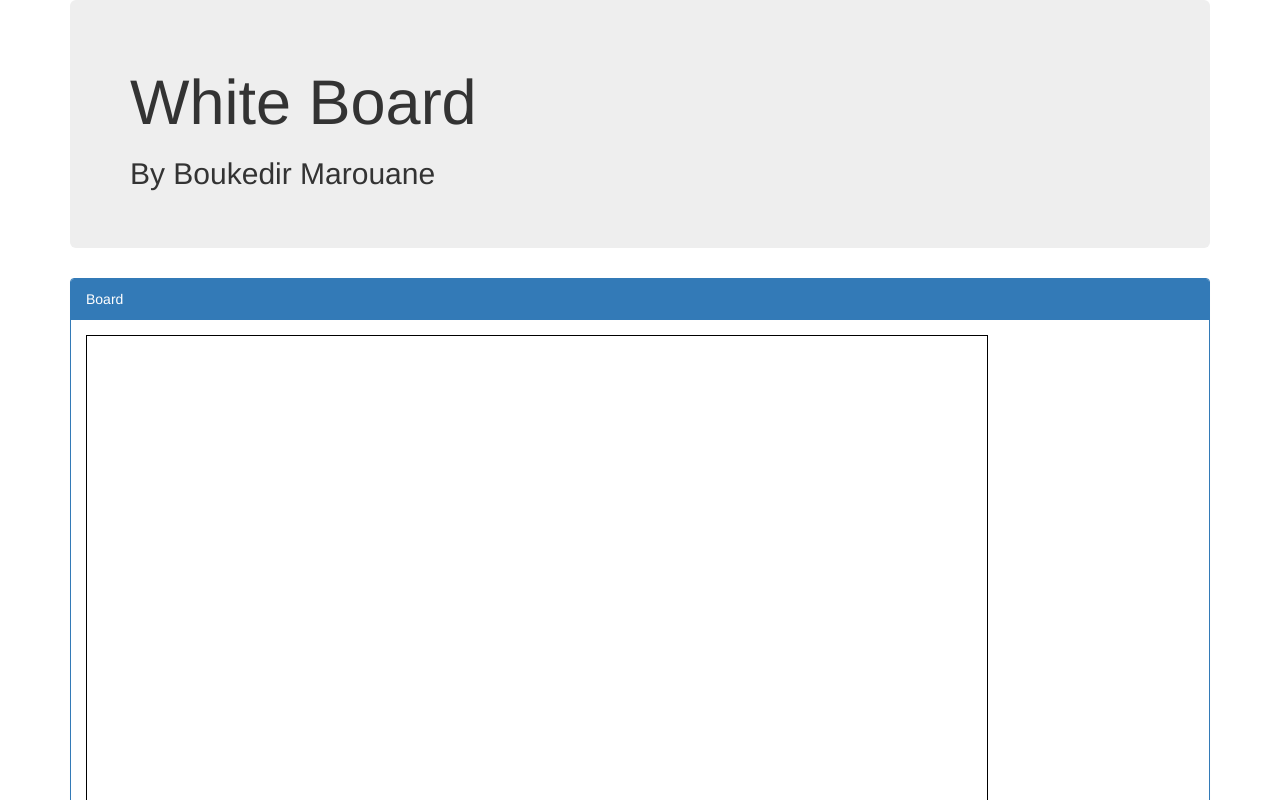
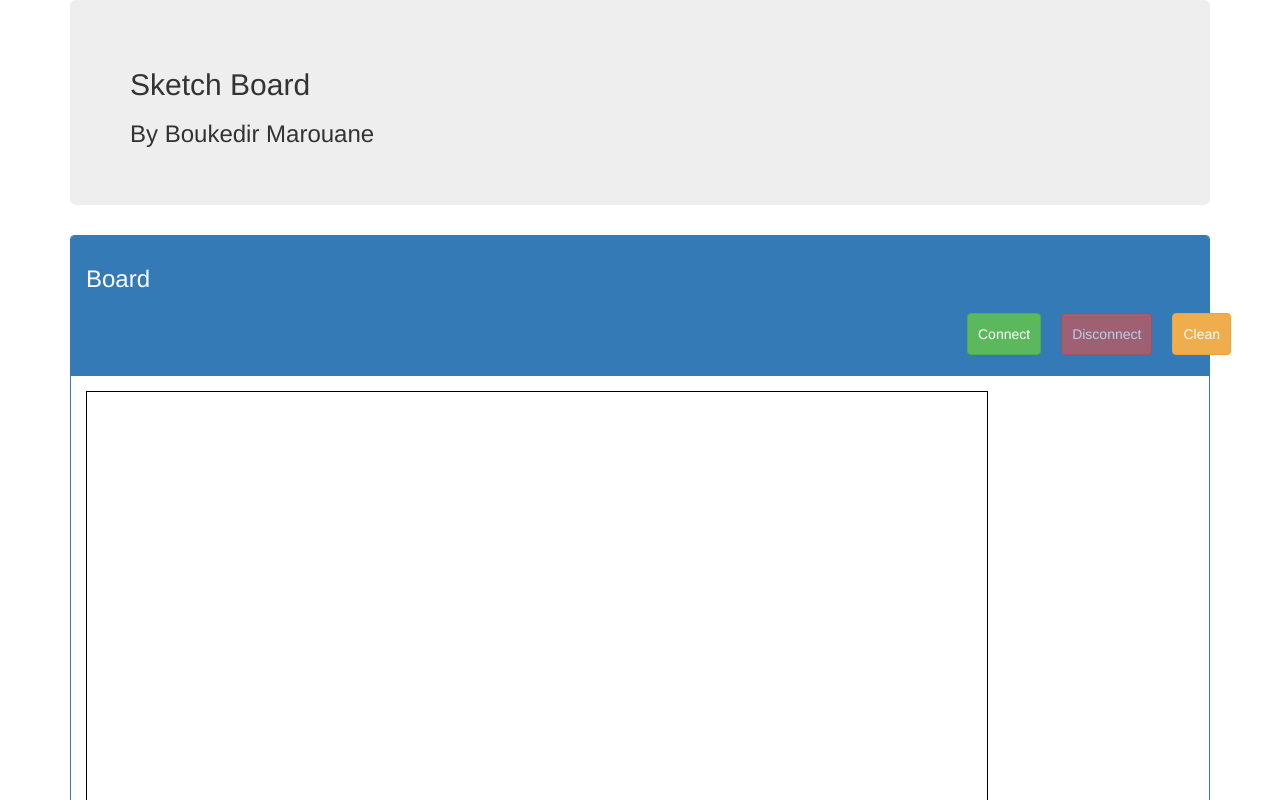
Before and after one commit to wan-bu/white-board-front, an Angular app: page / in a window 1280 px wide. Shown: the top 800 px of the page. Built offline with nearby package versions, Linux system fonts and the light colour scheme; no server answers.

Commit message:
connect,disconnect,clean buttons + some refactoring

```diff
--- a/src/app/modules/white-board/components/board/board.component.html
+++ b/src/app/modules/white-board/components/board/board.component.html
@@ -1,11 +1,21 @@
 
 <div class="container">
     <div class="jumbotron">
-      <h1>White Board</h1>
-      <h2>By Boukedir Marouane</h2>
+      <h2>Sketch Board</h2>
+      <h3>By Boukedir Marouane</h3>
     </div>
     <div class="panel panel-primary">
-      <div class="panel-heading">Board</div>
+
+      <div class="panel-heading"><h3>Board</h3>
+        <div class="container">
+          <button style="float: right;padding: 10px;margin: 10px;" (click)="clean()"  type="button" class="btn btn-warning">Clean</button>
+
+          <button style="float: right;padding: 10px;margin: 10px;" [disabled]="!isConnected" (click)="disconnect()" type="button" class="btn btn-danger">Disconnect</button>
+          <button style="float: right;padding: 10px;margin: 10px;" [disabled]="isConnected" (click)="connect()" type="button" class="btn btn-success">Connect</button>
+
+        </div>
+
+      </div>
       <div class="panel-body" >
         <canvas #canvas style="border:1px solid #000000;" width="900" height="600"   (mousedown)="click($event)" (mousemove)="trace($event)" (mouseup)="release($event)" (mouseout)="release($event)"></canvas>
 
--- a/src/app/modules/white-board/components/board/board.component.ts
+++ b/src/app/modules/white-board/components/board/board.component.ts
@@ -15,23 +15,15 @@ export class BoardComponent implements OnInit {
   canvas: ElementRef<HTMLCanvasElement>;
 
   isMouseDown: boolean = false;
-  oldPosX: number = 0;
-  oldPosY: number = 0;
+
+  oldPoint: Point = new Point(0, 0);
+
+  isConnected: boolean = false;
 
   private ctx: CanvasRenderingContext2D;
 
   ngOnInit(): void {
     this.ctx = this.canvas.nativeElement.getContext('2d');
-    this.boardService.loadNewPoints();
-    this.boardService.data.subscribe(loadedPoint => {
-      console.log(loadedPoint);
-      if (this.oldPosX == 0 && this.oldPosY == 0) {
-        this.oldPosX = loadedPoint.posX;
-        this.oldPosY = loadedPoint.posY;
-      }
-      this.draw(loadedPoint);
-      console.log("ha7na dkhelna a hbiba !>>>> ", loadedPoint)
-    });
   }
 
   click(event) {
@@ -40,12 +32,14 @@ export class BoardComponent implements OnInit {
     const x = event.clientX - rect.left;
     const y = event.clientY - rect.top;
     console.log("x: " + x + " y: " + y);
-    this.oldPosX = x;
-    this.oldPosY = y;
-    let point = new Point(x, y);
-    this.draw(point);
-    this.boardService.sendPoint(point);
-    console.log("click");
+    this.oldPoint.posX = x;
+    this.oldPoint.posY = y;
+    let newPoint = new Point(x, y);
+    newPoint.isClick = this.isMouseDown;
+    this.draw(newPoint);
+    if (this.isConnected) {
+      this.boardService.sendPoint(newPoint);
+    }
   }
 
   trace(event) {
@@ -54,10 +48,12 @@ export class BoardComponent implements OnInit {
       const x = event.clientX - rect.left;
       const y = event.clientY - rect.top;
       console.log("x: " + x + " y: " + y);
-      let point = new Point(x, y);
-      this.draw(point);
-      this.boardService.sendPoint(point);
-      console.log("trace");
+      let newPoint = new Point(x, y);
+      newPoint.isClick = false;
+      this.draw(newPoint);
+      if (this.isConnected) {
+        this.boardService.sendPoint(newPoint);
+      }
     }
   }
 
@@ -69,15 +65,52 @@ export class BoardComponent implements OnInit {
   }
 
   draw(point: Point) {
-    // debugger
     this.ctx.beginPath();
-    this.ctx.moveTo(this.oldPosX, this.oldPosY);
+    this.ctx.moveTo(this.oldPoint.posX, this.oldPoint.posY);
     this.ctx.lineTo(point.posX, point.posY);
-    // this.ctx.lineWidth = 3;
-    this.ctx.strokeStyle = "#FF0000";
+    this.ctx.lineWidth = 2;
+    this.ctx.strokeStyle = this.getRandomColor();
     this.ctx.stroke();
-    this.oldPosX = point.posX;
-    this.oldPosY = point.posY;
+    this.oldPoint.posX = point.posX;
+    this.oldPoint.posY = point.posY;
   }
 
+  getRandomColor() {
+    var color = Math.floor(0x1000000 * Math.random()).toString(16);
+    return '#' + ('000000' + color).slice(-6);
+  }
+
+  connect() {
+    this.boardService.connect();
+    this.oldPoint = new Point(0, 0);
+    this.boardService.loadNewPoints();
+    this.boardService.data.subscribe(loadedPoint => {
+      if ((this.oldPoint.posX == 0 && this.oldPoint.posY == 0) || loadedPoint.isClick) {
+        this.oldPoint.posX = loadedPoint.posX;
+        this.oldPoint.posY = loadedPoint.posY;
+      }
+      if (loadedPoint.isCleaning) {
+        this.cleanCanvas();
+      }
+      this.draw(loadedPoint);
+    });
+    this.isConnected = true;
+  }
+
+  disconnect() {
+    this.boardService.disconnect();
+    this.isConnected = false;
+  }
+  clean() {
+    this.oldPoint = new Point(0, 0);
+    let newPoint = new Point(0, 0);
+    newPoint.isCleaning = true;
+    newPoint.isClick = true;
+    this.cleanCanvas();
+    this.boardService.sendPoint(newPoint);
+  }
+  cleanCanvas() {
+    this.ctx.fillRect(0, 0, this.canvas.nativeElement.width, this.canvas.nativeElement.height);
+    this.ctx.fill();
+  }
 }
--- a/src/app/modules/white-board/models/point.ts
+++ b/src/app/modules/white-board/models/point.ts
@@ -2,12 +2,12 @@ export class Point {
 
     posX: number;
     posY: number;
+    isClick:boolean;
+    isCleaning:boolean;
 
     constructor(x: number, y: number) {
         this.posX = x;
         this.posY = y;
     }
-    public static clone(point: Point): Point {
-        return new Point(point.posX, point.posY);
-    }
+
 }
--- a/src/app/modules/white-board/services/board/board.service.ts
+++ b/src/app/modules/white-board/services/board/board.service.ts
@@ -36,4 +36,13 @@ export class BoardService {
   public sendPoint(point:Point)  {
     this.messageService.sendMessage(point);
   }
+
+  public disconnect(){
+    this.messageService.stompClient.disconnect();
+    this.messageService.isConnected=false;
+  }
+
+  public connect():boolean{
+    return this.messageService.initializeWebSocketConnection();
+  }
 }
--- a/src/app/services/websocket/message.service.ts
+++ b/src/app/services/websocket/message.service.ts
@@ -12,9 +12,10 @@ export class MessageService {
 
 
   constructor() {
-    this.initializeWebSocketConnection();
+    // this.initializeWebSocketConnection();
   }
   public stompClient;
+  isConnected:boolean=false;
 
   private point = new BehaviorSubject<Point>(new Point(0, 0));
   data = this.point.asObservable();
@@ -25,16 +26,18 @@ export class MessageService {
   }
 
 
-  initializeWebSocketConnection() {
+  initializeWebSocketConnection() : boolean{
     const serverUrl = 'http://localhost:8090/websocket-kafka';
     const ws = new SockJS(serverUrl);
     this.stompClient = Stomp.over(ws);
     const that = this;
     this.stompClient.connect({}, function (frame) {
+      that.isConnected=true;
       that.stompClient.subscribe('/topic/positions', (data) => {
         that.updatedDataSelection(JSON.parse(data.body));
       });
     });
+    return this.isConnected;
   }
 
   sendMessage(message) {
```
